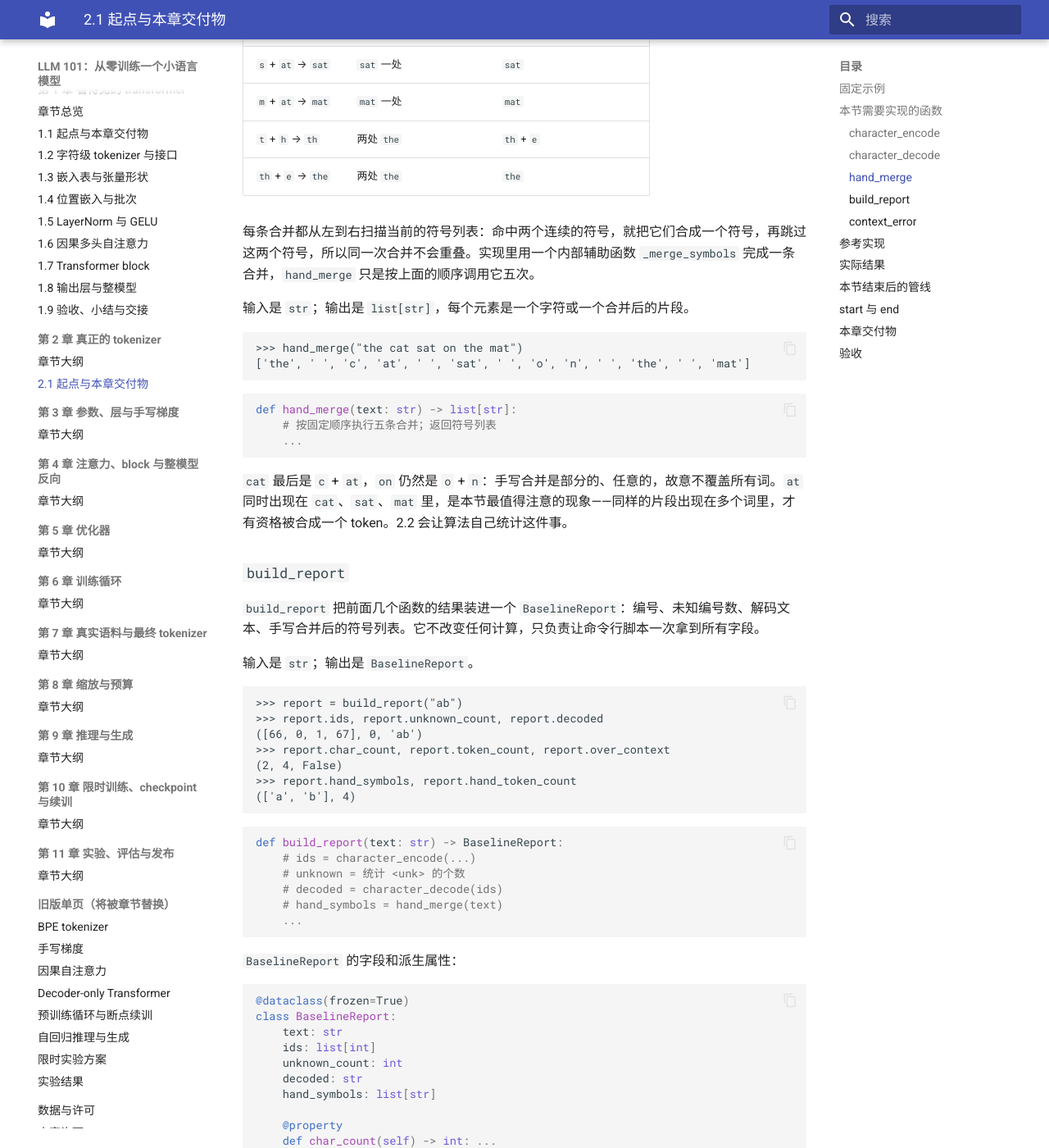
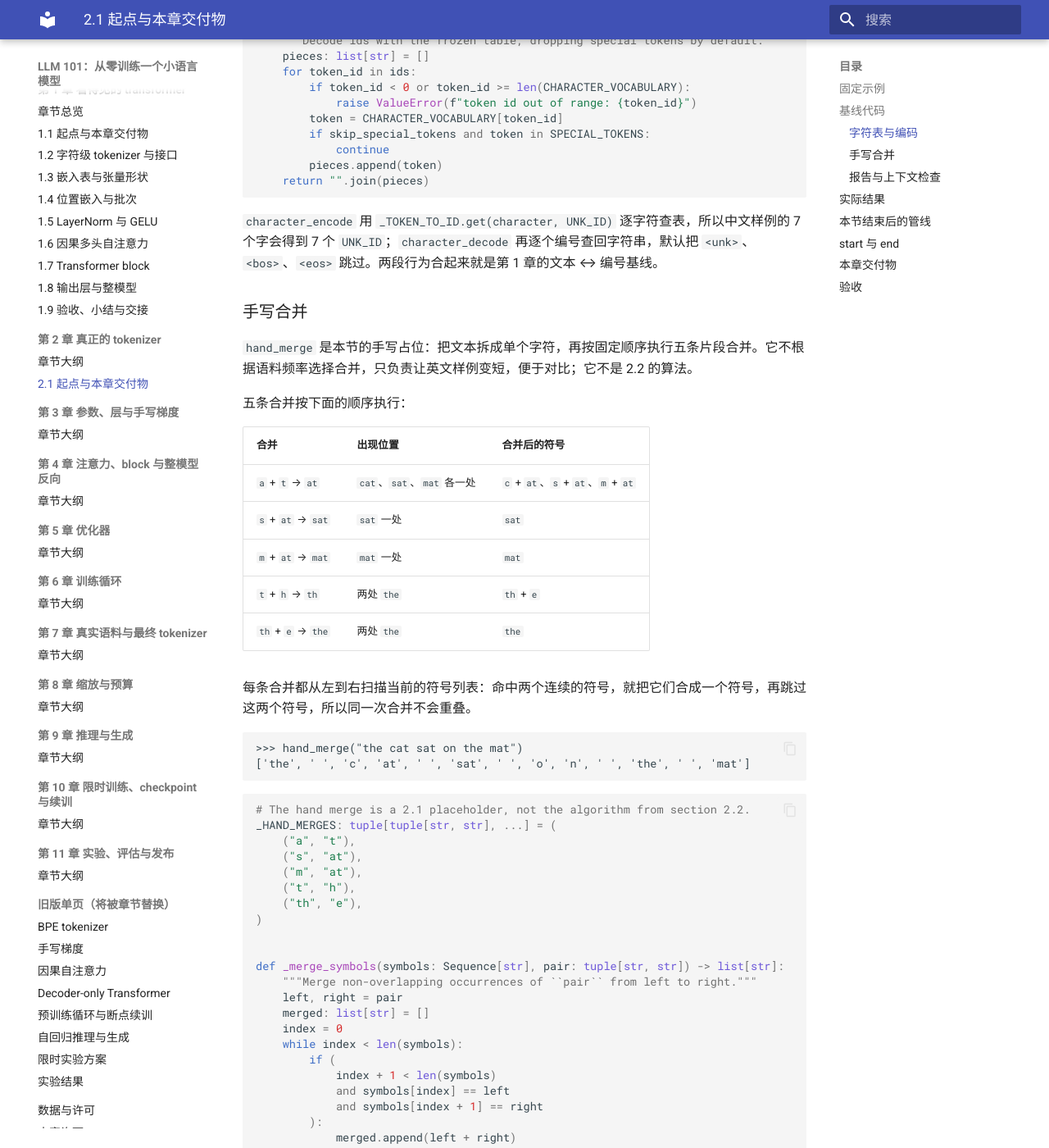
Before and after one commit to tigersoldier/llm-101, an MkDocs documentation site: the page built from docs/course/ch02/2.1.md, in a window 1280 px wide and 1400 px high, scrolled down 2214 px. Shown: the whole window at 82% size. Built offline with MkDocs 1.6.1 and Material for MkDocs 9.7.7, drawn with Linux system fonts in a browser that asks for light colours; some of the changed text lies outside the part shown.

Commit message:
Inline the section 2.1 baseline implementation

````diff
--- a/docs/course/ch02/2.1.md
+++ b/docs/course/ch02/2.1.md
@@ -17,41 +17,19 @@
 
 第 1 章的 `CharacterTokenizer`（`ch01/end/src/llm101/tokenizer.py`）在默认词表上使用 68 个符号，其中 65 个是英文字母、空格、换行和常用标点，另外 3 个是 `<unk>`、`<bos>`、`<eos>`。英文样例的每个字符都能在表里找到编号，例如 `t` 是 19、`h` 是 7、`e` 是 4、空格是 52；22 个字符加上两个特殊 token，得到 24 个编号。中文样例的 7 个字一个也不在表里，全部落到 `<unk>`，所以编号里看不出原文。
 
-## 本节需要实现的函数
+## 基线代码
 
-本节新增 `src/llm101/baseline.py`。它只服务于 2.1 的对比演示，不进入本章真正的 tokenizer 接口；2.2 起新增的 tokenizer 代码不再依赖它。真正的 tokenizer 在 `src/llm101/tokenizer.py` 里，2.2 起我们逐步把它填上。
+本节没有新算法要写。`src/llm101/baseline.py` 把第 1 章的字符级行为冻结下来，供本节对比；代码本身就是内容的一部分，按文件中的顺序分成三段：字符表与编码、手写合并、报告与上下文检查；三段覆盖 `baseline.py` 的全部内容，读者只需要读懂，不需要先写空壳再填。
 
-### `character_encode`
+### 字符表与编码
 
-`character_encode` 用第 1 章的 68 个符号把文本变成一个编号列表，按字符逐个查表；查不到的字符映射成 `<unk>`。它和 `CharacterTokenizer.encode` 的行为一致，只是把第 1 章的字符表冻结在这个演示文件里，不依赖第 1 章的快照。
-
-输入是 `str`；输出是 `list[int]`，长度等于字符数，再加上可选的 `<bos>`/`<eos>`。
+基线要做的事和 `CharacterTokenizer` 一样：把每个字符查成一个编号，再把编号查回文本。`character_encode` 的输入是 `str`，输出是 `list[int]`，长度等于字符数，可选用 `add_bos`/`add_eos` 在两端插入特殊 token；`character_decode` 的输入是 `Sequence[int]`，输出是 `str`，默认跳过三个特殊 token，编号越界时抛出 `ValueError`。
 
 ```text
 >>> character_encode("ab", add_bos=True, add_eos=True)
 [66, 0, 1, 67]
 >>> character_encode("小猫", add_bos=True, add_eos=True)
 [66, 65, 65, 67]
-```
-
-```python
-def character_encode(
-    text: str,
-    *,
-    add_bos: bool = False,
-    add_eos: bool = False,
-) -> list[int]:
-    # 每个字符查 68 个符号的冻结表；未知字符用 <unk> 的编号
-    ...
-```
-
-### `character_decode`
-
-`character_decode` 做反向查表，把编号拼回文本；默认跳过 `<unk>`、`<bos>`、`<eos>`。它的用途是让我们看到中文样例解码后为什么是空的。
-
-输入是 `Sequence[int]`；输出是 `str`。编号越界会抛出 `ValueError`。
-
-```text
 >>> character_decode([66, 0, 1, 67])
 'ab'
 >>> character_decode([66, 65, 65, 67])
@@ -59,116 +37,14 @@ def character_encode(
 ```
 
 ```python
-def character_decode(
-    ids: Sequence[int],
-    *,
-    skip_special_tokens: bool = True,
-) -> str:
-    # 逐编号查表；默认跳过三个特殊 token
-    ...
-```
+"""Frozen chapter 1 character baseline for the section 2.1 demo.
 
-### `hand_merge`
+This module is chapter-specific: it is not part of the tokenizer interface
+used by the model. The tokenizer interface lives in :mod:`llm101.tokenizer`;
+this file only keeps the old 68-symbol table visible for the before/after
+comparison.
+"""
 
-`hand_merge` 是本节的手写占位：把文本拆成单个字符，再按固定顺序执行五条片段合并。它不根据语料频率选择合并，只负责让英文样例变短，便于对比；它不是 2.2 的算法。
-
-五条合并按下面的顺序执行：
-
-|合并|出现位置|合并后的符号|
-|---|---|---|
-|`a` + `t` → `at`|`cat`、`sat`、`mat` 各一处|`c` + `at`、`s` + `at`、`m` + `at`|
-|`s` + `at` → `sat`|`sat` 一处|`sat`|
-|`m` + `at` → `mat`|`mat` 一处|`mat`|
-|`t` + `h` → `th`|两处 `the`|`th` + `e`|
-|`th` + `e` → `the`|两处 `the`|`the`|
-
-每条合并都从左到右扫描当前的符号列表：命中两个连续的符号，就把它们合成一个符号，再跳过这两个符号，所以同一次合并不会重叠。实现里用一个内部辅助函数 `_merge_symbols` 完成一条合并，`hand_merge` 只是按上面的顺序调用它五次。
-
-输入是 `str`；输出是 `list[str]`，每个元素是一个字符或一个合并后的片段。
-
-```text
->>> hand_merge("the cat sat on the mat")
-['the', ' ', 'c', 'at', ' ', 'sat', ' ', 'o', 'n', ' ', 'the', ' ', 'mat']
-```
-
-```python
-def hand_merge(text: str) -> list[str]:
-    # 按固定顺序执行五条合并；返回符号列表
-    ...
-```
-
-`cat` 最后是 `c` + `at`，`on` 仍然是 `o` + `n`：手写合并是部分的、任意的，故意不覆盖所有词。`at` 同时出现在 `cat`、`sat`、`mat` 里，是本节最值得注意的现象——同样的片段出现在多个词里，才有资格被合成一个 token。2.2 会让算法自己统计这件事。
-
-### `build_report`
-
-`build_report` 把前面几个函数的结果装进一个 `BaselineReport`：编号、未知编号数、解码文本、手写合并后的符号列表。它不改变任何计算，只负责让命令行脚本一次拿到所有字段。
-
-输入是 `str`；输出是 `BaselineReport`。
-
-```text
->>> report = build_report("ab")
->>> report.ids, report.unknown_count, report.decoded
-([66, 0, 1, 67], 0, 'ab')
->>> report.char_count, report.token_count, report.over_context
-(2, 4, False)
->>> report.hand_symbols, report.hand_token_count
-(['a', 'b'], 4)
-```
-
-```python
-def build_report(text: str) -> BaselineReport:
-    # ids = character_encode(...)
-    # unknown = 统计 <unk> 的个数
-    # decoded = character_decode(ids)
-    # hand_symbols = hand_merge(text)
-    ...
-```
-
-`BaselineReport` 的字段和派生属性：
-
-```python
-@dataclass(frozen=True)
-class BaselineReport:
-    text: str
-    ids: list[int]
-    unknown_count: int
-    decoded: str
-    hand_symbols: list[str]
-
-    @property
-    def char_count(self) -> int: ...
-    @property
-    def token_count(self) -> int: ...
-    @property
-    def over_context(self) -> bool: ...
-    @property
-    def hand_token_count(self) -> int: ...
-```
-
-`char_count` 返回字符数，`token_count` 返回编号数，`over_context` 判断编号数是否超过 16。`hand_token_count` 是合并后的符号数加 2，表示“如果这些片段已经有编号，再加上 `<bos>`/`<eos>` 会占多少个位置”。它只用于比较，不是本章 tokenizer 的真实输出。
-
-### `context_error`
-
-`context_error` 用第 1 章的 `GPTConfig` 和 `TinyGPT` 建一个 68 词表的小模型，把文本的编号送进去；如果超过上下文 16，就把 `ValueError` 的消息返回，否则返回 `None`。它只做构造和捕获，不训练，也不改变模型。
-
-输入是 `str`；输出是 `str | None`。
-
-```text
->>> context_error("the cat sat on the mat")
-'sequence length 24 exceeds the model context of 16'
-```
-
-```python
-def context_error(text: str) -> str | None:
-    # 建 68 词表、上下文 16 的 TinyGPT；捕获超限的 ValueError
-    ...
-```
-
-## 参考实现
-
-下面是 `src/llm101/baseline.py` 的参考实现。常量、冻结字符表和五个对外函数都在这里；`_merge_symbols` 是 `hand_merge` 的内部辅助函数。`scripts/show_tokenizer.py` 只负责读取并排版结果。
-
-```python
 from __future__ import annotations
 
 from collections.abc import Sequence
@@ -183,18 +59,6 @@ UNK_ID = _TOKEN_TO_ID["<unk>"]
 BOS_ID = _TOKEN_TO_ID["<bos>"]
 EOS_ID = _TOKEN_TO_ID["<eos>"]
 
-CONTEXT_LIMIT = 16
-ENGLISH_SAMPLE = "the cat sat on the mat"
-CHINESE_SAMPLE = "小猫坐在垫子上"
-
-_HAND_MERGES: tuple[tuple[str, str], ...] = (
-    ("a", "t"),
-    ("s", "at"),
-    ("m", "at"),
-    ("t", "h"),
-    ("th", "e"),
-)
-
 
 def character_encode(
     text: str,
@@ -202,6 +66,7 @@ def character_encode(
     add_bos: bool = False,
     add_eos: bool = False,
 ) -> list[int]:
+    """Encode text one character at a time with the frozen 68-symbol table."""
     ids = [_TOKEN_TO_ID.get(character, UNK_ID) for character in text]
     if add_bos:
         ids.insert(0, BOS_ID)
@@ -215,6 +80,7 @@ def character_decode(
     *,
     skip_special_tokens: bool = True,
 ) -> str:
+    """Decode ids with the frozen table, dropping special tokens by default."""
     pieces: list[str] = []
     for token_id in ids:
         if token_id < 0 or token_id >= len(CHARACTER_VOCABULARY):
@@ -224,9 +90,44 @@ def character_decode(
             continue
         pieces.append(token)
     return "".join(pieces)
+```
+
+`character_encode` 用 `_TOKEN_TO_ID.get(character, UNK_ID)` 逐字符查表，所以中文样例的 7 个字会得到 7 个 `UNK_ID`；`character_decode` 再逐个编号查回字符串，默认把 `<unk>`、`<bos>`、`<eos>` 跳过。两段行为合起来就是第 1 章的文本 ↔ 编号基线。
+
+### 手写合并
+
+`hand_merge` 是本节的手写占位：把文本拆成单个字符，再按固定顺序执行五条片段合并。它不根据语料频率选择合并，只负责让英文样例变短，便于对比；它不是 2.2 的算法。
+
+五条合并按下面的顺序执行：
+
+|合并|出现位置|合并后的符号|
+|---|---|---|
+|`a` + `t` → `at`|`cat`、`sat`、`mat` 各一处|`c` + `at`、`s` + `at`、`m` + `at`|
+|`s` + `at` → `sat`|`sat` 一处|`sat`|
+|`m` + `at` → `mat`|`mat` 一处|`mat`|
+|`t` + `h` → `th`|两处 `the`|`th` + `e`|
+|`th` + `e` → `the`|两处 `the`|`the`|
+
+每条合并都从左到右扫描当前的符号列表：命中两个连续的符号，就把它们合成一个符号，再跳过这两个符号，所以同一次合并不会重叠。
+
+```text
+>>> hand_merge("the cat sat on the mat")
+['the', ' ', 'c', 'at', ' ', 'sat', ' ', 'o', 'n', ' ', 'the', ' ', 'mat']
+```
+
+```python
+# The hand merge is a 2.1 placeholder, not the algorithm from section 2.2.
+_HAND_MERGES: tuple[tuple[str, str], ...] = (
+    ("a", "t"),
+    ("s", "at"),
+    ("m", "at"),
+    ("t", "h"),
+    ("th", "e"),
+)
 
 
 def _merge_symbols(symbols: Sequence[str], pair: tuple[str, str]) -> list[str]:
+    """Merge non-overlapping occurrences of ``pair`` from left to right."""
     left, right = pair
     merged: list[str] = []
     index = 0
@@ -245,14 +146,41 @@ def _merge_symbols(symbols: Sequence[str], pair: tuple[str, str]) -> list[str]:
 
 
 def hand_merge(text: str) -> list[str]:
+    """Apply the five section-2.1 merges to a string of characters."""
     symbols = list(text)
     for pair in _HAND_MERGES:
         symbols = _merge_symbols(symbols, pair)
     return symbols
+```
+
+`hand_merge` 的输入是 `str`，输出是 `list[str]`，每个元素是一个字符或一个合并后的片段。`cat` 最后是 `c` + `at`，`on` 仍然是 `o` + `n`：手写合并是部分的、任意的，故意不覆盖所有词。`at` 同时出现在 `cat`、`sat`、`mat` 里，是本节最值得注意的现象——同样的片段出现在多个词里，才有资格被合成一个 token。2.2 会让算法自己统计这件事。
+
+### 报告与上下文检查
+
+最后一段把前面的结果装进一个报告，并用第 1 章的 `TinyGPT` 检查上下文。`BaselineReport` 的字段就是前面的结果：
+
+```text
+>>> report = build_report("ab")
+>>> report.ids, report.unknown_count, report.decoded
+([66, 0, 1, 67], 0, 'ab')
+>>> report.char_count, report.token_count, report.over_context
+(2, 4, False)
+>>> report.hand_symbols, report.hand_token_count
+(['a', 'b'], 4)
+>>> context_error("the cat sat on the mat")
+'sequence length 24 exceeds the model context of 16'
+```
+
+```python
+CONTEXT_LIMIT = 16
+ENGLISH_SAMPLE = "the cat sat on the mat"
+CHINESE_SAMPLE = "小猫坐在垫子上"
 
 
 @dataclass(frozen=True)
 class BaselineReport:
+    """The character-level baseline plus the hand-merge demonstration."""
+
     text: str
     ids: list[int]
     unknown_count: int
@@ -277,6 +205,7 @@ class BaselineReport:
 
 
 def build_report(text: str) -> BaselineReport:
+    """Run the frozen character baseline and the hand merge for one text."""
     ids = character_encode(text, add_bos=True, add_eos=True)
     return BaselineReport(
         text=text,
@@ -288,6 +217,7 @@ def build_report(text: str) -> BaselineReport:
 
 
 def context_error(text: str) -> str | None:
+    """Return the model's context error for ``text``, or ``None`` if it fits."""
     import torch
 
     from llm101.model import GPTConfig, TinyGPT
@@ -308,6 +238,10 @@ def context_error(text: str) -> str | None:
         return str(error)
     return None
 ```
+
+`build_report` 的输入是 `str`，输出是 `BaselineReport`；它不改变任何计算，只负责把编号、未知编号数、解码文本和手写符号一次收集起来。`char_count` 返回字符数，`token_count` 返回编号数，`over_context` 判断编号数是否超过 16。`hand_token_count` 是合并后的符号数加 2，表示“如果这些片段已经有编号，再加上 `<bos>`/`<eos>` 会占多少个位置”；它只用于比较，不是本章 tokenizer 的真实输出。
+
+`context_error` 的输入是 `str`，输出是 `str | None`。它用第 1 章的 `GPTConfig` 和 `TinyGPT` 建一个 68 词表的小模型，把文本的编号送进去；超过上下文 16 时返回 `ValueError` 的消息，否则返回 `None`。它只做构造和捕获，不训练，也不改变模型。
 
 ## 实际结果
 
````
Also changed, not shown: PLAN.md (+1 -0 lines), STYLE.md (+1 -0 lines), ch02/README.md (+1 -1 lines), ch02/sections/2.1.md (+6 -4 lines), 1 other file.
